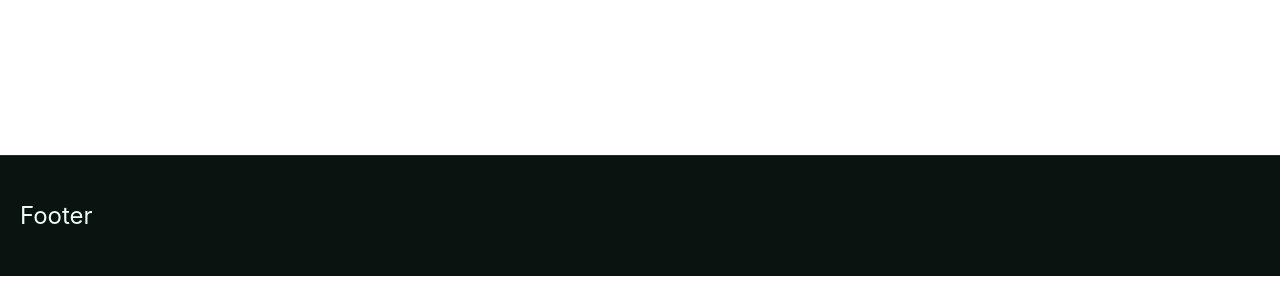
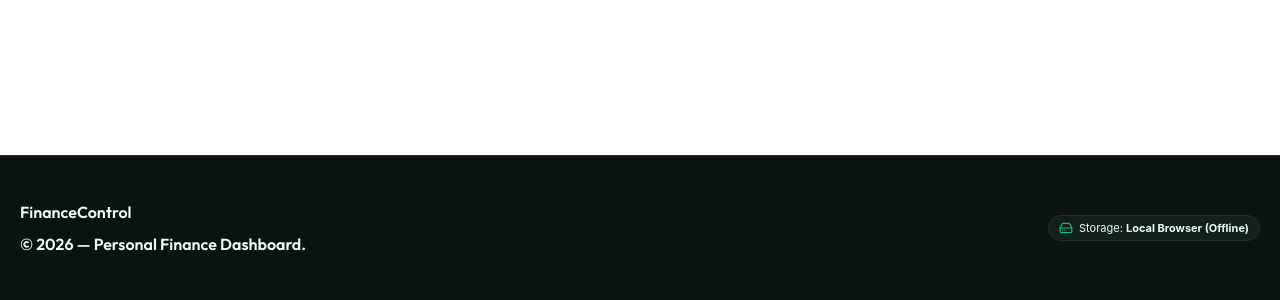
Before and after one commit to daveesin/finance-crud, a React (Vite) app: page / in a window 1280 px wide. Shown: the part 725-1025 px from the top of the page. Before the commit the page ends 1001 px from the top, so only its background shows below. Built offline with nearby package versions, Linux system fonts and the light colour scheme.

Commit message:
A copywrite section and a localStorage status section

```diff
--- a/src/components/common/Footer.jsx
+++ b/src/components/common/Footer.jsx
@@ -1,8 +1,20 @@
+import { HardDrive } from "lucide-react"
+
 function Footer() {
     return(
         <footer className="border-t border-finance-border py-6 bg-finance-bg">
             <div className="max-w-7xl mx-auto flex justify-between items-center p-5">
-                <h1 className="text-finance-text font['Outfit'] text-2xl">Footer</h1>
+                <div className="flex flex-col gap-2 font-semibold text-finance-text font-['Outfit']">
+                    <span>FinanceControl</span>
+                    <span>&copy; {new Date().getFullYear()} — Personal Finance Dashboard.</span>
+                </div>
+
+                <div className="flex items-center gap-1.5 px-2.5 py-1 rounded-full bg-finance-card border border-finance-border text-[11px]">
+                    <HardDrive className="w-3.5 h-3.5 text-finance-income" />
+                    <span className="text-finance-text">Storage: <strong>Local Browser (Offline)</strong></span>
+                </div>
+
+
             </div>
         </footer>
     );
```
